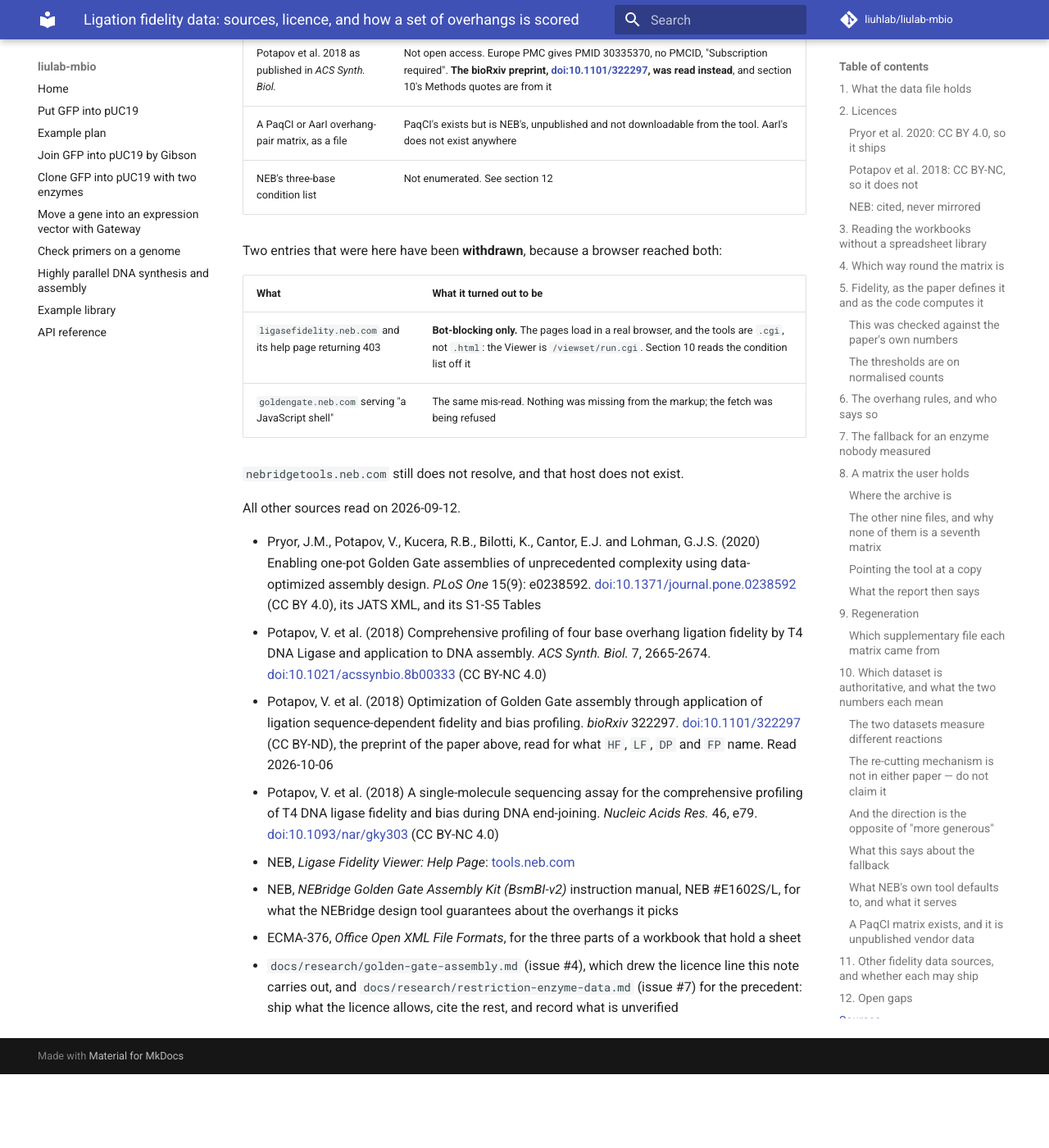
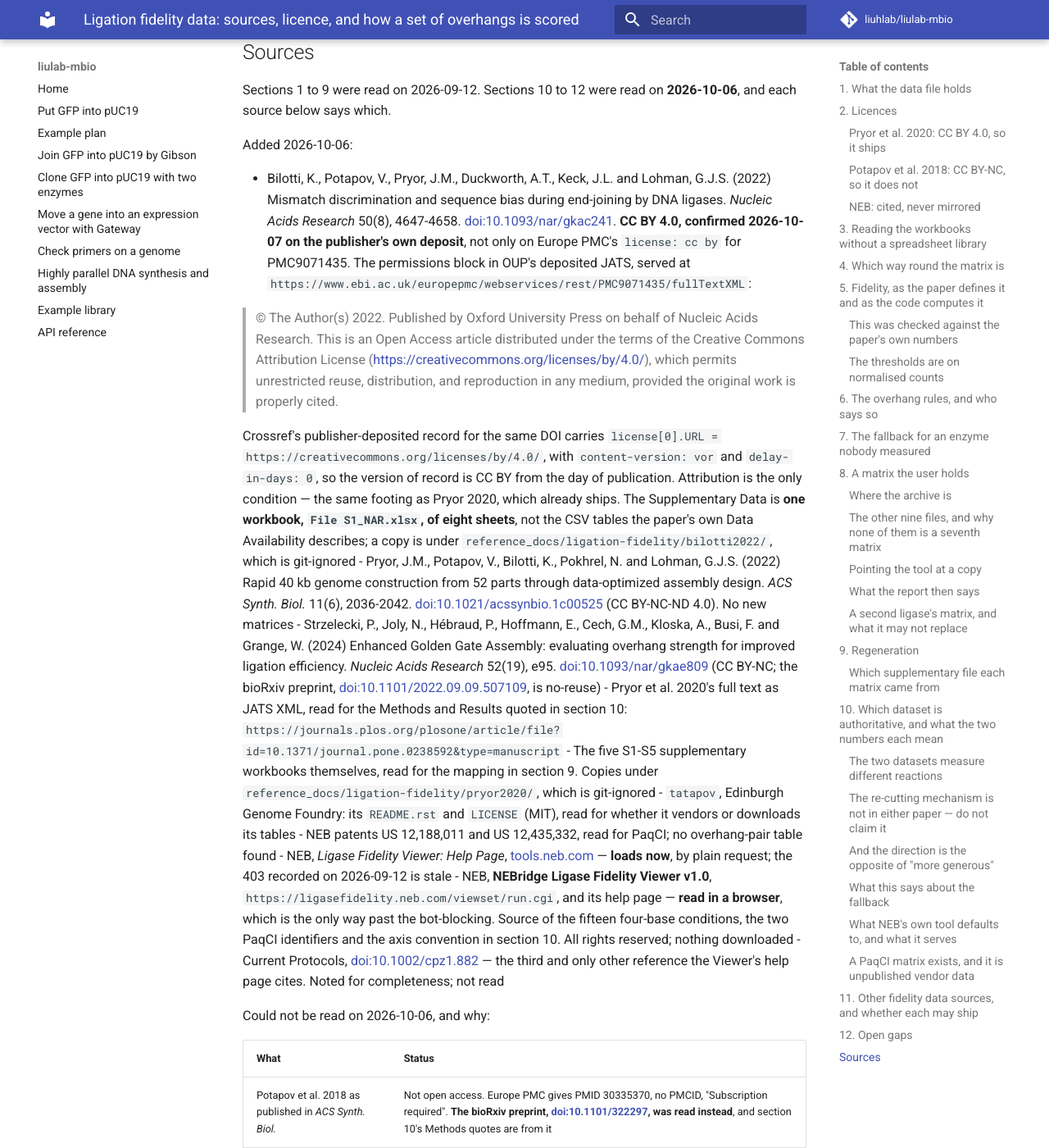
Before and after one commit to liuhlab/liulab-mbio, an MkDocs documentation site: the page built from docs/research/ligation-fidelity.md, in a window 1280 px wide and 1400 px high, scrolled down 22112 px. Shown: the whole window at 82% size. Built offline with MkDocs 1.6.1 and Material for MkDocs 9.7.7, drawn with Linux system fonts in a browser that asks for light colours; comment, search, counter and statistics services are not loaded; before the commit the page ends 23422 px from its top, so only the background shows below that; some of the changed text lies outside the part shown.

Commit message:
Correct the Bilotti 2022 row, and discharge its licence caveat
The deposit was downloaded and opened. Four fixes to section 11 and the
Sources entry:

- it is one `File S1_NAR.xlsx` of eight 256 x 256 sheets, not the CSV
  tables the paper's own Data Availability describes. That matters
  because `read_profile` reads sheet 1 only
- PEG covers three of the five ligases, not all five
- CC BY 4.0 is now verified, not assumed: OUP's own deposited
  permissions block, quoted, and Crossref's publisher-deposited
  `license.URL` at `content-version: vor`
- the conditions are 1 h at 25 °C, no Type IIS enzyme and no cycling, so
  section 10's pure-ligation caveat covers every sheet

Section 8 gains the consequence: a T7 profile may not replace an
enzyme's one-pot matrix. A Bilotti T7 PEG profile reads +0.080 / +0.135
/ +0.249 above the shipped BbsI matrix at 6 / 8 / 12 overhangs.

Co-Authored-By: Claude Opus 5 <noreply@anthropic.com>

````diff
--- a/docs/research/ligation-fidelity.md
+++ b/docs/research/ligation-fidelity.md
@@ -386,6 +386,22 @@ designer who wants one set of conditions across several enzymes.
 **Without such a file nothing changes.** PaqCI is scored by the rules exactly as it was before,
 which a test pins.
 
+### A second ligase's matrix, and what it may not replace
+
+Bilotti 2022 is read the same way, and it is CC BY 4.0 rather than CC BY-NC, so a user holding it
+carries no licence question at all. It is one workbook of eight sheets (section 11), so anything
+but its T4 sheet is out of reach of a reader that takes the first sheet of a file.
+
+**A T7 profile may not replace an enzyme's own one-pot matrix.** The temptation is real: an iGGA
+round ligates with T7 in PEG, so a T7 PEG matrix looks like the closer match to the bench. It is
+not. Scored on this branch against the shipped BbsI-HF matrix, 200 random sets per size, seed 1, a
+Bilotti T7 PEG profile reads **+0.080 at six overhangs, +0.135 at eight and +0.249 at twelve** —
+higher, which is to say more permissive, and growing with set size exactly as section 10's T4
+profile does. Pure ligation without the Type IIS enzyme and without cycling reads optimistic
+against one-pot numbers whichever ligase it measures, so swapping in the matching ligase trades a
+labelling problem for an accuracy problem in the loose direction. The enzyme's own one-pot matrix
+stays the score; a second ligase's matrix is read for what it compares, not for what it scores.
+
 ## 9. Regeneration
 
 ```sh
@@ -633,7 +649,7 @@ Surveyed 2026-10-06. The repo holds Pryor 2020 (shipped) and reads Potapov 2018
 
 | Source | What it adds | Licence | Obtainable | May ship |
 | --- | --- | --- | --- | --- |
-| **Bilotti et al. 2022**, *NAR* 50(8):4647-4658, [doi:10.1093/nar/gkac241](https://doi.org/10.1093/nar/gkac241) | **Five ligases** — T4, T3, T7, PBCV-1 (SplintR), human Ligase 3 — over all 256 four-base overhangs, by the same SMRT assay. Also with and without PEG | **CC BY 4.0** (Europe PMC `license: cc by`, `isOpenAccess: Y`, PMC9071435) | Yes: "Raw ligation product observation counts were provided as CSV formatted data tables in Supplementary Data", `gkac241_supplemental_files.zip` at PMC | **Yes** |
+| **Bilotti et al. 2022**, *NAR* 50(8):4647-4658, [doi:10.1093/nar/gkac241](https://doi.org/10.1093/nar/gkac241) | **Five ligases** — T4, T3, T7, PBCV-1 (SplintR), human Ligase 3 — over all 256 four-base overhangs, by the same SMRT assay. PEG for three of the five | **CC BY 4.0**, confirmed on the publisher's own deposited permissions block and on Crossref (Sources) | Yes, and downloaded: `gkac241_supplemental_files.zip` at PMC, holding **one workbook of eight sheets** | **Yes** |
 | Pryor et al. 2022, *ACS Synth Biol* 11(6):2036-2042, [doi:10.1021/acssynbio.1c00525](https://doi.org/10.1021/acssynbio.1c00525) | No new matrices — applies Pryor 2020 to a 40 kb, 52-part build | CC BY-NC-ND 4.0 | Supplement only | No |
 | Strzelecki et al. 2024, *NAR* 52(19):e95, [doi:10.1093/nar/gkae809](https://doi.org/10.1093/nar/gkae809) | The one independent non-NEB re-measurement. Gel kinetics on 6 overhangs, BsaI-HFv2 + T4. Finds **overhang duplex strength**, not only mismatch fidelity, drives efficiency — a factor no matrix here captures | CC BY-NC (the bioRxiv preprint is no-reuse) | Paper yes, no matrix deposit | No |
 | Mukundan & Madhusudhan 2025, OOGGA, [doi:10.1101/2025.06.16.659877](https://doi.org/10.1101/2025.06.16.659877) | No new measurement; scores against Potapov 2018 | Unstated | Code on GitHub | n/a |
@@ -649,10 +665,35 @@ Four things worth carrying forward.
 said T7 ligase was covered "only [by] Potapov 2018, CC BY-NC" and therefore could not ship. That
 is **no longer true**: T7, T3, PBCV-1/SplintR and human Ligase 3 are all in Bilotti 2022 under
 CC BY 4.0, over all 256 four-base overhangs. It extends coverage along the axis Pryor does not —
-Pryor added Type IIS enzymes under one ligase, Bilotti adds ligases. Note its second condition
-axis: standard T4 buffer against NEBNext Quick Ligation buffer, which has PEG, and PEG changes
-bias. A matrix from it needs its **buffer** recorded next to temperature and time, which the
-current `LigaseProfile` conditions string does not have a field for.
+Pryor added Type IIS enzymes under one ligase, Bilotti adds ligases.
+
+The deposit was downloaded and opened on 2026-10-07, and it is not the shape the paper describes.
+Its Data Availability says "Raw ligation product observation counts were provided as CSV formatted
+data tables"; what is deposited is **one workbook, `File S1_NAR.xlsx`, of eight 256 x 256 sheets**.
+That distinction is load-bearing here, because `read_profile` reads the first sheet of a workbook
+and nothing else, so every sheet but T4 is out of reach until it takes a sheet selector.
+
+| Sheet | Ligase | Buffer | Observations |
+| --- | --- | --- | --- |
+| `File S1. T4` | T4 | 1x T4 DNA ligase buffer | 317,228 |
+| `File S2. T7` | T7 | 1x T4 DNA ligase buffer | 338,272 |
+| `File S3. hLig3` | human Ligase 3 | 1x T4 DNA ligase buffer | 643,492 |
+| `File S4. T3` | T3 | 1x T4 DNA ligase buffer | 344,420 |
+| `File S5. PBCV-1` | PBCV-1 (SplintR) | 1x T4 DNA ligase buffer | 227,846 |
+| `File S6. T4 PEG` | T4 | NEBNext Quick Ligation, 6% PEG 6000 | 418,184 |
+| `File S7. T7 PEG` | T7 | NEBNext Quick Ligation, 6% PEG 6000 | 245,162 |
+| `File S8. hLig3 PEG` | human Ligase 3 | NEBNext Quick Ligation, 6% PEG 6000 | 394,032 |
+
+The second condition axis is the buffer: standard T4 buffer against NEBNext Quick Ligation buffer,
+which has PEG, and PEG changes bias. It covers **three of the five ligases, not all five** — T4, T7
+and hLig3 have a PEG sheet, T3 and PBCV-1 do not. A matrix from here needs its **buffer** recorded
+next to temperature and time, which the current `LigaseProfile` conditions string has no field for.
+
+All eight sheets are **pure ligation: 1 h at 25 °C, no Type IIS enzyme and no cycling** — the same
+chemistry as Potapov 2018 and not the chemistry of a Golden Gate reaction. Section 10's measurement
+therefore applies to every one of them, whichever ligase it names: a profile from this source reads
+high against a one-pot matrix and must never be taken for a Golden Gate measurement. Section 8 says
+what follows for the T7 sheets in particular.
 
 **Taq ligase and E. coli ligase have no such data and probably cannot.** Taq ligase is
 nick-selective rather than end-joining, so an end-joining overhang matrix for it is not a
@@ -713,9 +754,24 @@ Added 2026-10-06:
 - Bilotti, K., Potapov, V., Pryor, J.M., Duckworth, A.T., Keck, J.L. and Lohman, G.J.S. (2022)
   Mismatch discrimination and sequence bias during end-joining by DNA ligases.
   *Nucleic Acids Research* 50(8), 4647-4658.
-  [doi:10.1093/nar/gkac241](https://doi.org/10.1093/nar/gkac241). **CC BY 4.0**, per Europe PMC's
-  record for PMC9071435 (`license: cc by`, `isOpenAccess: Y`). Supplementary Data holds the counts
-  as CSV. **The licence should be confirmed on the publisher's own page before anything ships**
+  [doi:10.1093/nar/gkac241](https://doi.org/10.1093/nar/gkac241). **CC BY 4.0, confirmed
+  2026-10-07 on the publisher's own deposit**, not only on Europe PMC's `license: cc by` for
+  PMC9071435. The permissions block in OUP's deposited JATS, served at
+  `https://www.ebi.ac.uk/europepmc/webservices/rest/PMC9071435/fullTextXML`:
+
+  > © The Author(s) 2022. Published by Oxford University Press on behalf of Nucleic Acids
+  > Research. This is an Open Access article distributed under the terms of the Creative Commons
+  > Attribution License (<https://creativecommons.org/licenses/by/4.0/>), which permits
+  > unrestricted reuse, distribution, and reproduction in any medium, provided the original work
+  > is properly cited.
+
+  Crossref's publisher-deposited record for the same DOI carries
+  `license[0].URL = https://creativecommons.org/licenses/by/4.0/`, with `content-version: vor` and
+  `delay-in-days: 0`, so the version of record is CC BY from the day of publication. Attribution is
+  the only condition — the same footing as Pryor 2020, which already ships. The Supplementary Data
+  is **one workbook, `File S1_NAR.xlsx`, of eight sheets**, not the CSV tables the paper's own Data
+  Availability describes; a copy is under `reference_docs/ligation-fidelity/bilotti2022/`, which is
+  git-ignored
 - Pryor, J.M., Potapov, V., Bilotti, K., Pokhrel, N. and Lohman, G.J.S. (2022) Rapid 40 kb genome
   construction from 52 parts through data-optimized assembly design. *ACS Synth. Biol.* 11(6),
   2036-2042. [doi:10.1021/acssynbio.1c00525](https://doi.org/10.1021/acssynbio.1c00525)
````
